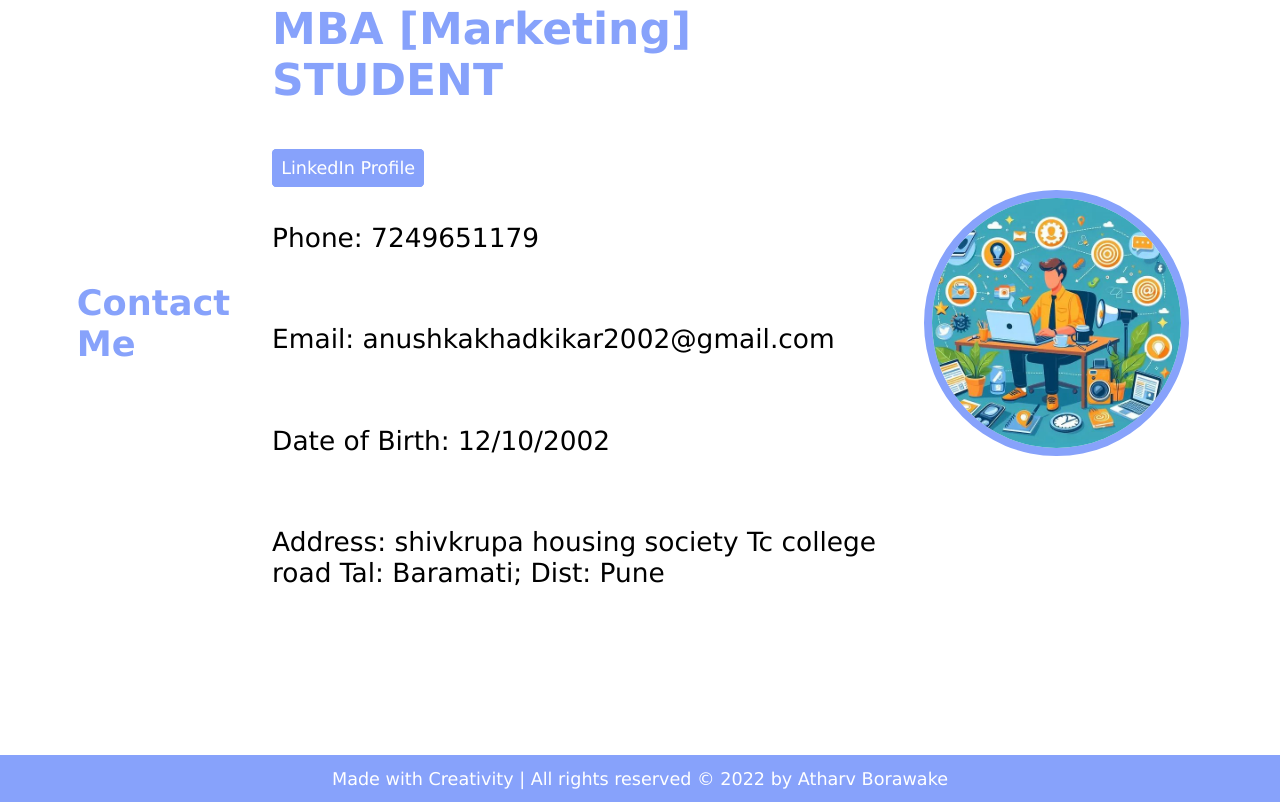
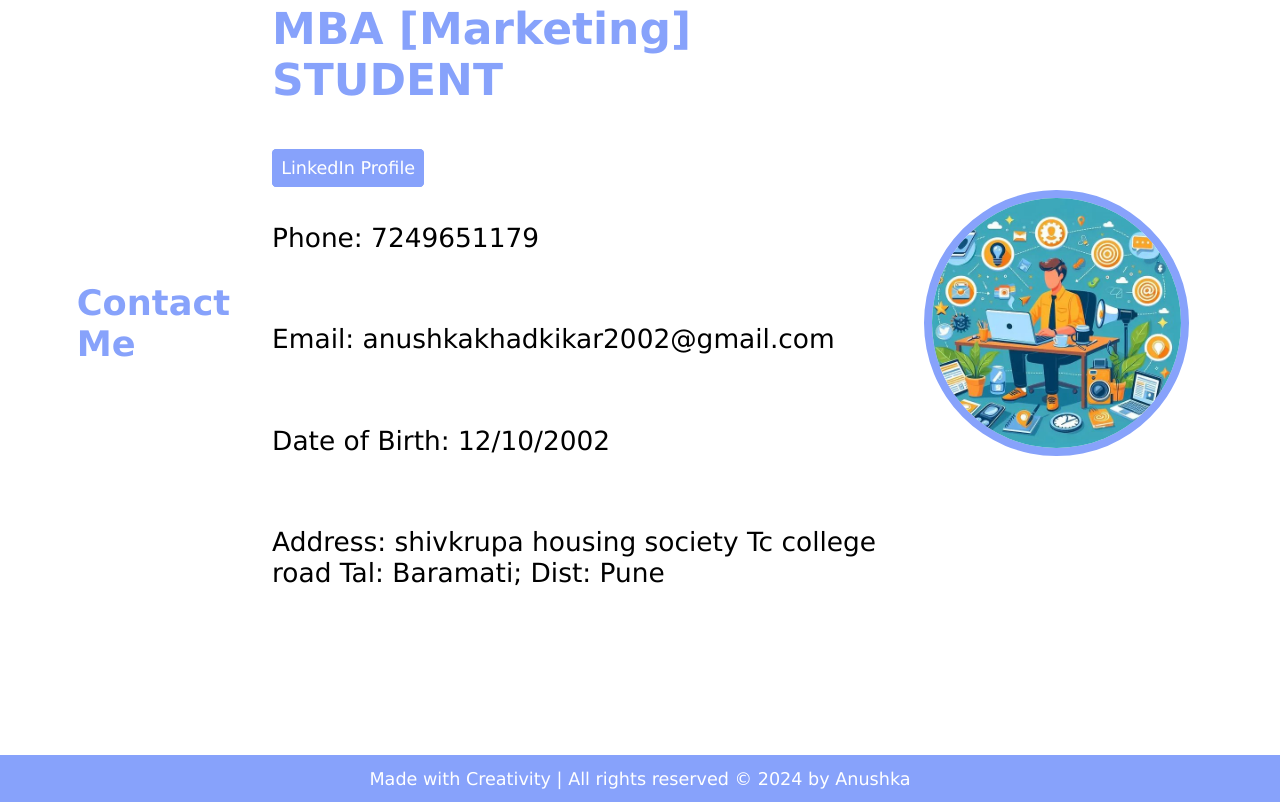
Before and after one commit to Anushka1231/web, a website: page index.html in a window 1280 px wide. Shown: the part 2158-2960 px from the top of the page. Drawn offline with Linux system fonts and the light colour scheme.

Commit message:
Update index.html

```diff
--- a/index.html
+++ b/index.html
@@ -257,7 +257,7 @@
     <!-- Footer section -->
 
     <footer class="uni-padding">
-        <h3>Made with Creativity | All rights reserved &copy; 2022 by Atharv Borawake</h3>
+        <h3>Made with Creativity | All rights reserved &copy; 2024 by Anushka</h3>
     </footer>
 
 
```
